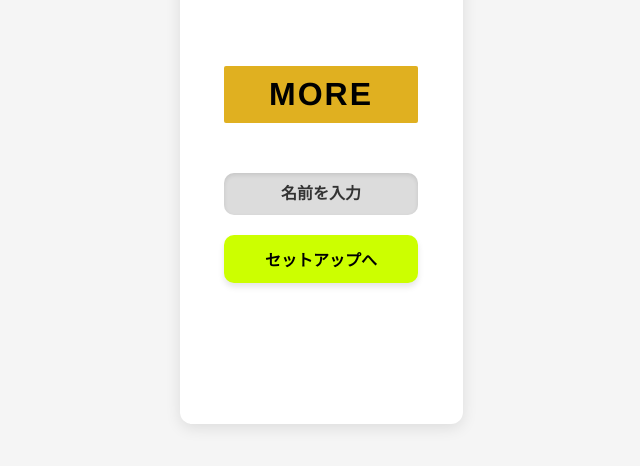
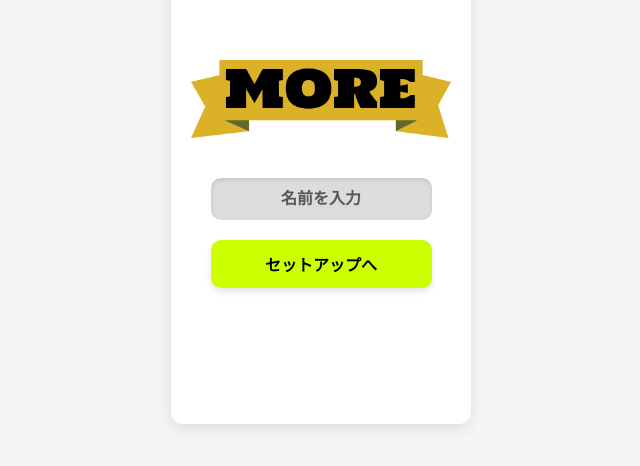
Before and after one commit to lemonade-2061/more, a React (Vite) app in the folder frontend/: page / in a window 1280 px wide. Shown: the part 226-692 px from the top of the page, without its empty margins (319-959 px from the left). Built offline with nearby package versions, Linux system fonts and the light colour scheme.

Commit message:
タイトルのロゴ変更

```diff
--- a/frontend/src/App.css
+++ b/frontend/src/App.css
@@ -33,46 +33,24 @@ body {
   width: 100%;
 }
 
-/* MORE リボンロゴ */
+/* ロゴ画像コンテナとサイズ調整 */
 .ribbon-container {
-  position: relative;
-  margin-bottom: 50px;
+  margin-bottom: 40px;
+  display: flex;
+  justify-content: center;
+  align-items: center;
+  width: 100%;
 }
 
-.ribbon {
-  position: relative;
-  background: #e0b020;
-  color: #000;
-  font-size: 32px;
-  font-weight: 900;
-  letter-spacing: 2px;
-  padding: 10px 45px;
-  text-align: center;
-  border-radius: 2px;
-}
-
-.ribbon::before,
-.ribbon::after {
-  content: '';
-  position: absolute;
-  top: 5px;
-  border: 25px solid #e0b020;
-  z-index: -1;
-}
-
-.ribbon::before {
-  left: -35px;
-  border-left-color: transparent;
-}
-
-.ribbon::after {
-  right: -35px;
-  border-right-color: transparent;
+.logo-img {
+  width: 260px; /* ロゴの大きさはここでお好みで調整できます */
+  height: auto;
+  display: block;
 }
 
 /* 名前入力ボックス */
 .input-box {
-  width: 80%;
+  width: 85%;
   padding: 12px;
   font-size: 16px;
   font-weight: bold;
@@ -87,12 +65,12 @@ body {
 }
 
 .input-box::placeholder {
-  color: #333;
+  color: #555;
 }
 
 /* セットアップへボタン（ネオンイエロー） */
 .btn-setup {
-  width: 80%;
+  width: 85%;
   padding: 12px;
   font-size: 16px;
   font-weight: bold;
--- a/frontend/src/App.tsx
+++ b/frontend/src/App.tsx
@@ -1,5 +1,8 @@
 import { useState } from 'react';
 import './App.css';
+
+// 画像の読み込み（画像がない場合でもエラーにならないように記述）
+import logoImage from './assets/Vector_2.png';
 
 export function App() {
   const [username, setUsername] = useState<string>('');
@@ -22,12 +25,16 @@ export function App() {
       {/* 画面1: 名前入力画面 */}
       {currentView === 'home' && (
         <div className="view">
-          {/* リボンロゴ */}
+          {/* ロゴ画像表示エリア */}
           <div className="ribbon-container">
-            <div className="ribbon">MORE</div>
+            {logoImage ? (
+              <img src={logoImage} alt="MORE Logo" className="logo-img" />
+            ) : (
+              <div className="ribbon">MORE</div>
+            )}
           </div>
 
-          {/* 入力欄 */}
+          {/* 名前入力欄 */}
           <input
             type="text"
             className="input-box"
```
Also changed, not shown: frontend/src/assets/Vector_2.png (added).
